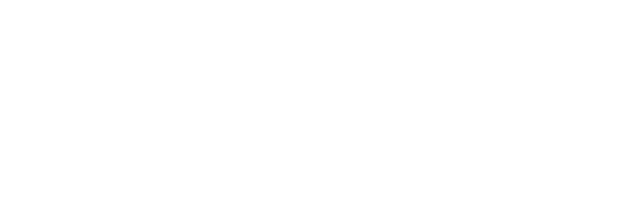
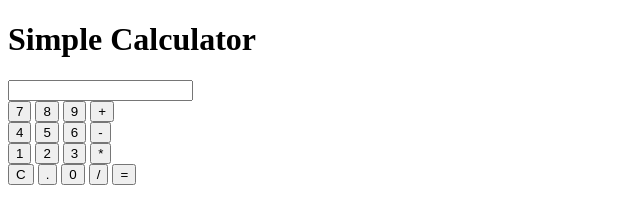
Before and after one commit to BhumikaSingh-27/simple-calculator-app, a plain HTML site: page index.html in a window 1280 px wide. Shown: the whole page, without its empty margins (0-640 px from the left). Drawn offline with Linux system fonts and the light colour scheme.

Commit message:
Html structure added

```diff
--- a/index.html
+++ b/index.html
@@ -10,8 +10,38 @@
 </head>
 
 <body>
+    <h1>Simple Calculator</h1>
+    <section>
 
-
+        <div clss="main-container">
+            <input type="text" />
+            <div class="container">
+                <button class="btn-num">7</button>
+                <button class="btn-num">8</button>
+                <button class="btn-num">9</button>
+                <button class="btn-num">+</button>
+            </div>
+            <div class="container">
+                <button class="btn-num">4</button>
+                <button class="btn-num">5</button>
+                <button class="btn-num">6</button>
+                <button class="btn-num">-</button>
+            </div>
+            <div class="container">
+                <button class="btn-num">1</button>
+                <button class="btn-num">2</button>
+                <button class="btn-num">3</button>
+                <button class="btn-num">*</button>
+            </div>
+            <div class="container">
+                <button class="btn-num">C</button>
+                <button class="btn-num">.</button>
+                <button class="btn-num">0</button>
+                <button class="btn-num">/</button>
+                <button class="btn-num">=</button>
+            </div>
+        </div>
+    </section>
     <script src="app.js"></script>
 </body>
 
```
